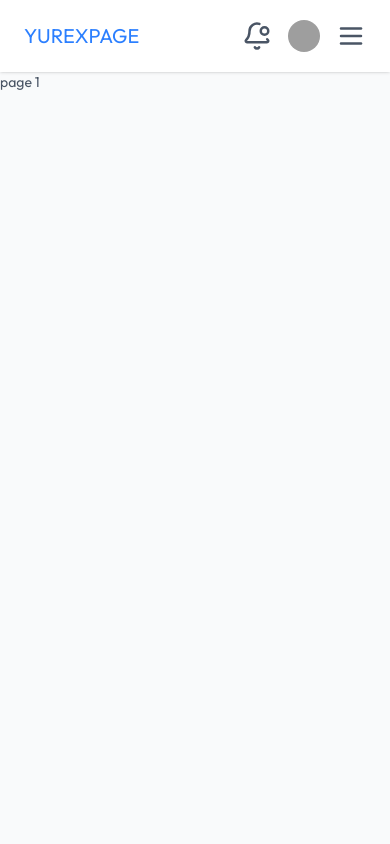
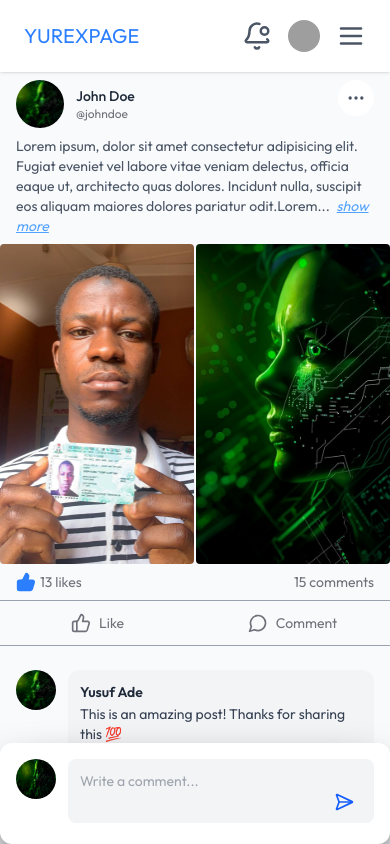
Before and after one commit to Yurex12/yurexpage, a Next.js app: page /post/1 in a window 390 px wide. Built offline with nearby package versions, Linux system fonts and the light colour scheme; grey boxes are pictures that could not be loaded.

Commit message:
designed post details for mobile users

```diff
--- a/src/app/(root)/post/[postId]/page.tsx
+++ b/src/app/(root)/post/[postId]/page.tsx
@@ -1,8 +1,10 @@
+import MobilePostDetials from '@/components/MobilePostDetials';
+
 export default async function page({
   params,
 }: {
   params: Promise<{ postId: string }>;
 }) {
   const { postId } = await params;
-  return <div>page {postId}</div>;
+  return <MobilePostDetials />;
 }
--- a/src/components/CommentBox.tsx
+++ b/src/components/CommentBox.tsx
@@ -19,7 +19,7 @@ const CommentBox = forwardRef<
   return (
     <div className='w-full rounded-xl p-4 bg-white shadow-2xl shadow-gray-950'>
       <div className='flex items-start gap-3 relative'>
-        <img src='./c.jpg' alt='logo' className='w-10 h-10 rounded-full' />
+        <img src='/c.jpg' alt='logo' className='w-10 h-10 rounded-full' />
 
         <div className='flex-1 relative'>
           <textarea
--- a/src/components/MobilePostDetials.tsx
+++ b/src/components/MobilePostDetials.tsx
@@ -1,3 +1,55 @@
+'use client';
+
+import { MessageCircle } from 'lucide-react';
+import CommentBox from './CommentBox';
+import CommentList from './CommentList';
+import EngagementStats from './EngagementStats';
+import PostHeader from './PostHeader';
+import PostImage from './PostImage';
+import PostInteractions from './PostInteractions';
+import TextExpander from './TextExpander';
+import { ChangeEvent, useState } from 'react';
+
+const slides: { src: string }[] = [{ src: '/yusuf.jpg' }, { src: '/c.jpg' }];
+
 export default function MobilePostDetials() {
-  return <div>MobilePostDetials</div>;
+  const [text, setText] = useState('');
+
+  const handleText = (e: ChangeEvent<HTMLTextAreaElement>) =>
+    setText(e.target.value);
+  return (
+    <div className='flex flex-col h-full'>
+      {/* Header */}
+      {/* <div className='flex items-center bg-white w-full px-2 py-1'>
+        <button className='bg-white hover:bg-gray-100 border-0 outline-0 p-1 rounded-full transition-colors'>
+          <MoveLeft className='size-6 text-gray-900' />
+        </button>
+      </div> */}
+
+      <div className='flex-1 overflow-scroll py-2'>
+        <PostHeader />
+        <TextExpander
+          className='px-4 mt-2'
+          text='Lorem ipsum, dolor sit amet consectetur adipisicing elit. Fugiat eveniet vel labore vitae veniam delectus, officia eaque ut, architecto quas dolores. Incidunt nulla, suscipit eos aliquam maiores dolores pariatur odit.Lorem ipsum, dolor sit amet consectetur adipisicing elit. Fugiat eveniet vel labore vitae veniam delectus, officia eaque ut, architecto quas dolores. Incidunt nulla, suscipit eos aliquam maiores dolores pariatur odit.'
+        />
+        {/* image */}
+        <PostImage images={slides} />
+
+        <div className='space-y-2 mt-2'>
+          <EngagementStats />
+          <PostInteractions className='border-y border-gray-400 py-1'>
+            <button
+              className='w-1/2 py-2 flex items-center justify-center space-x-2 text-muted-foreground rounded-md hover:bg-gray-100'
+              onClick={() => {}}
+            >
+              <MessageCircle className='size-5' />
+              <span className='text-sm'>Comment</span>
+            </button>
+          </PostInteractions>
+          <CommentList />
+        </div>
+      </div>
+      <CommentBox text={text} handleText={handleText} />
+    </div>
+  );
 }
--- a/src/components/PostImage.tsx
+++ b/src/components/PostImage.tsx
@@ -48,7 +48,7 @@ export default function PostImage({ images }: ImageGridProps) {
         controller={{ closeOnBackdropClick: true, closeOnPullDown: true }}
         styles={{
           container: {
-            backgroundColor: 'rgba(0, 0, 0, 0.9)',
+            backgroundColor: 'rgba(0, 0, 0, 0.99)',
           },
         }}
       />
```
